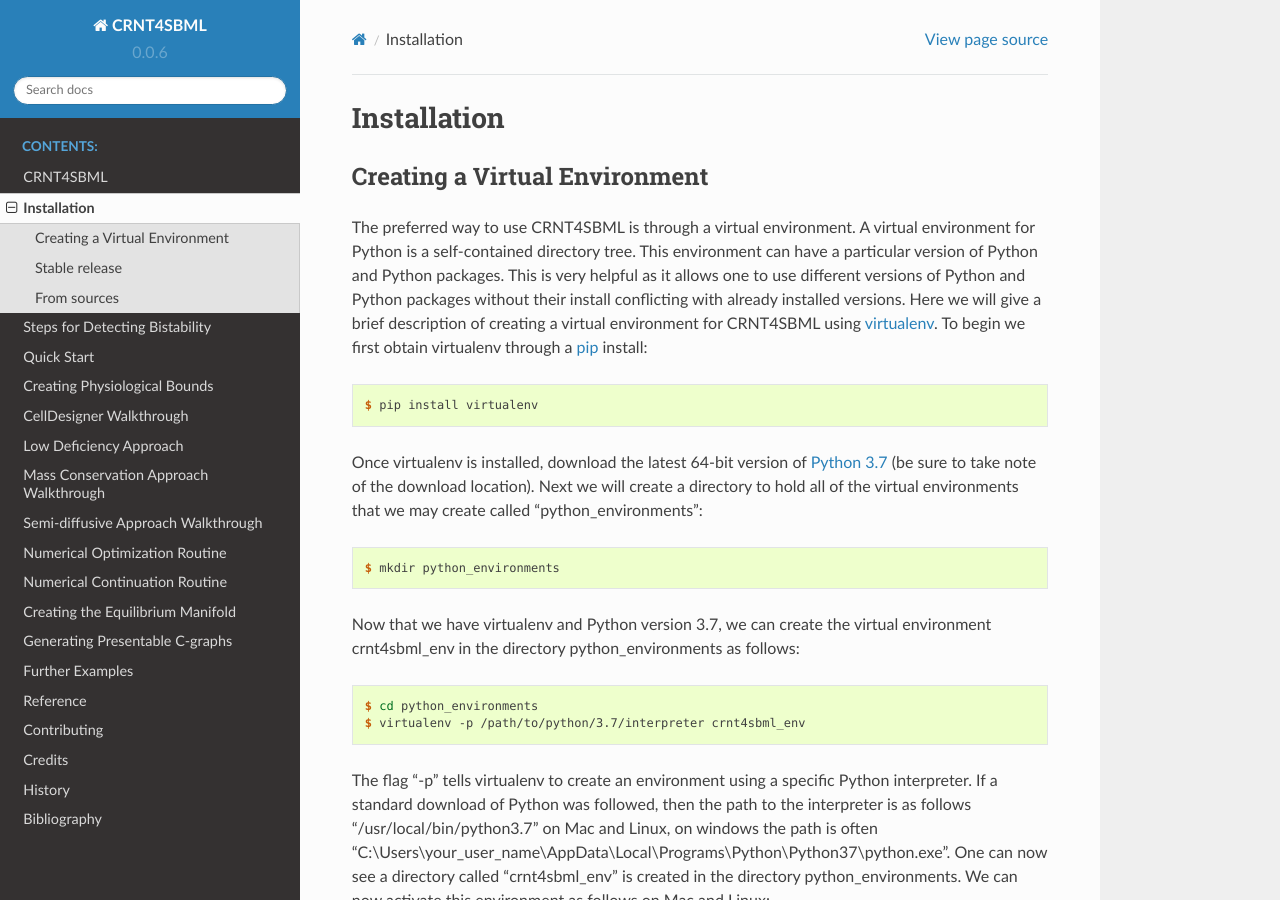
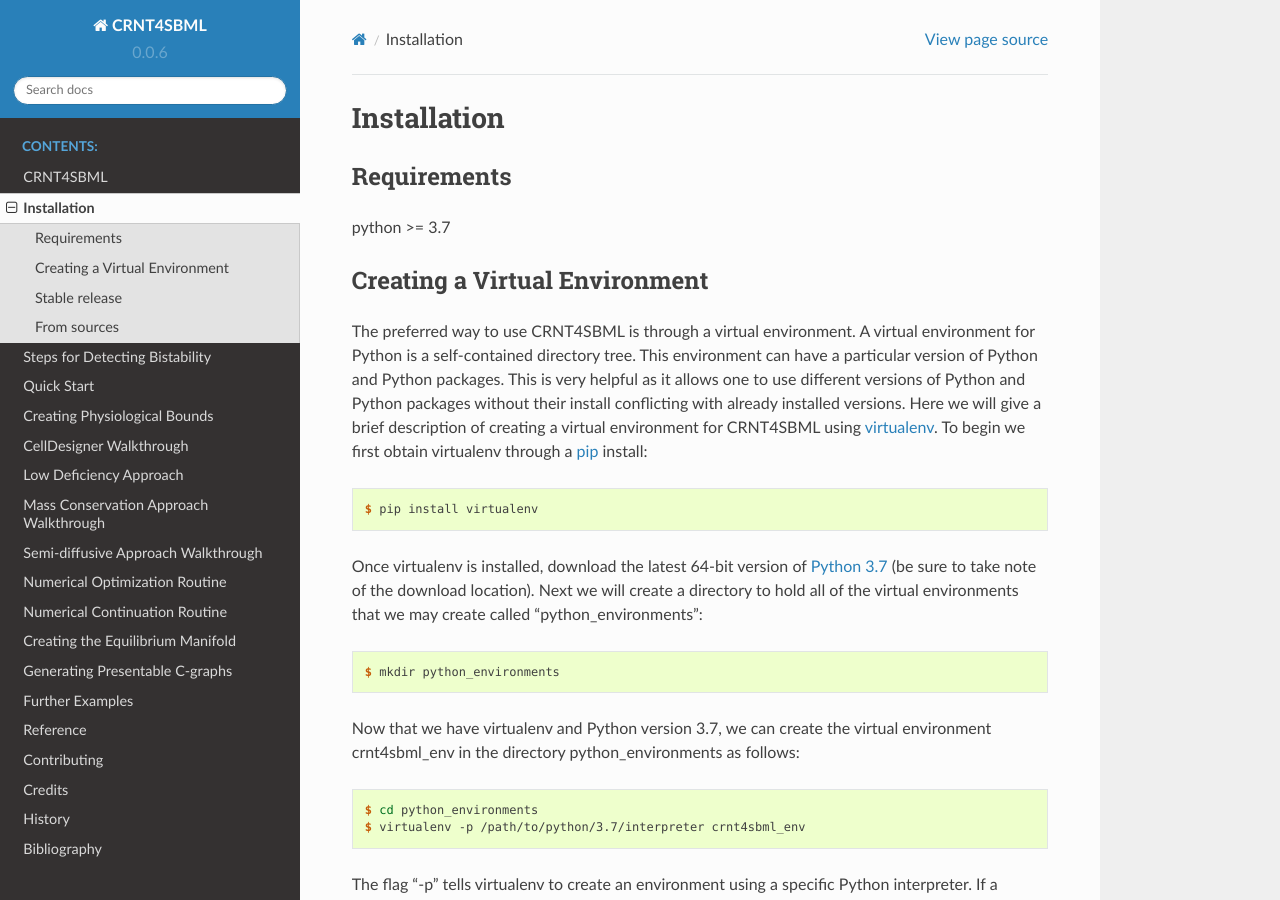
Before and after one commit to PNNL-Comp-Mass-Spec/CRNT4SBML, a Sphinx documentation site: the page built from docs/installation.rst, in a window 1280 px wide and 900 px high. Built offline with Sphinx 7.4.7 and the Read the Docs theme 2.0.0, drawn with Linux system fonts in a browser that asks for light colours; formulas are drawn with MathJax 3.

Commit message:
Update installation.rst

```diff
--- a/docs/installation.rst
+++ b/docs/installation.rst
@@ -5,6 +5,11 @@
 ============
 Installation
 ============
+
+Requirements
+--------------------------------
+python >= 3.7
+
 
 Creating a Virtual Environment
 --------------------------------
```
